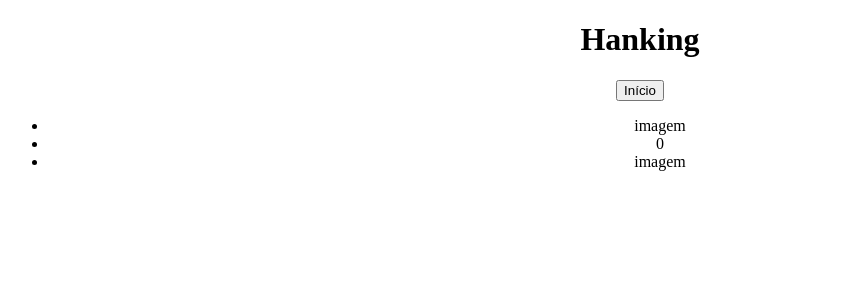
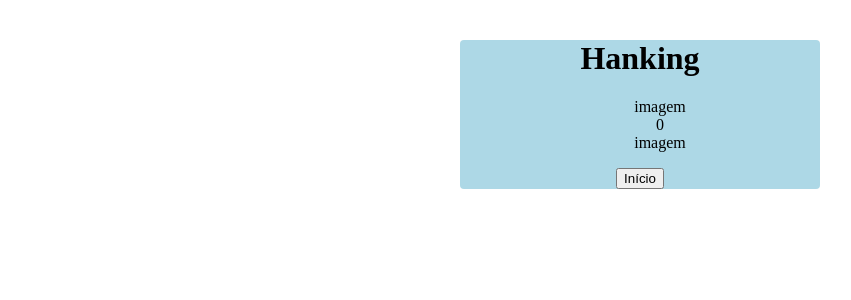
Before and after one commit to tryber/sd-03-project-trivia-react-redux-01, a React (Create React App) app: page /hanking in a window 1280 px wide. Shown: the top 300 px of the page, without its empty margins (0-851 px from the left). Built offline with nearby package versions, Linux system fonts and the light colour scheme.

Commit message:
layout css

```diff
--- a/src/components/sreen-hanking/Hanking.jsx
+++ b/src/components/sreen-hanking/Hanking.jsx
@@ -1,5 +1,6 @@
 import React, { Component } from 'react';
 import { Link } from 'react-router-dom';
+import './layout/Hanking.css';
 
 const xablau = [
   'imagem',
@@ -8,20 +9,20 @@ const xablau = [
 class Hanking extends Component {
   render() {
     return (
-      <div>
+      <div className="card">
         <h1>Hanking</h1>
+        {xablau.map((img, name, ponts) => (
+          <ul className="hank-list">
+            <li>{img}</li>
+            <li>{name}</li>
+            <li data-testid="player-score-index">{ponts}</li>
+          </ul>
+        ))}
         <Link to="/home">
           <button data-testid="btn-go-home">
             Início
         </button>
         </Link>
-        {xablau.map((img, name, ponts) => (
-          <ul>
-            <li>{img}</li>
-            <li>{name}</li>
-            <li data-testid="player-score-index">{ponts}</li>
-          </ul>
-        ))}
       </div>
     );
   }
--- /dev/null
+++ b/src/components/sreen-hanking/layout/Hanking.css
@@ -0,0 +1,14 @@
+.card {
+  background-color: lightblue;
+  border-radius: 4px;
+  margin: 40px auto;
+  width: 360px;
+}
+
+.hanking {
+  background-color: lavender;
+}
+
+.hank-list {
+  list-style: none;
+}
```
